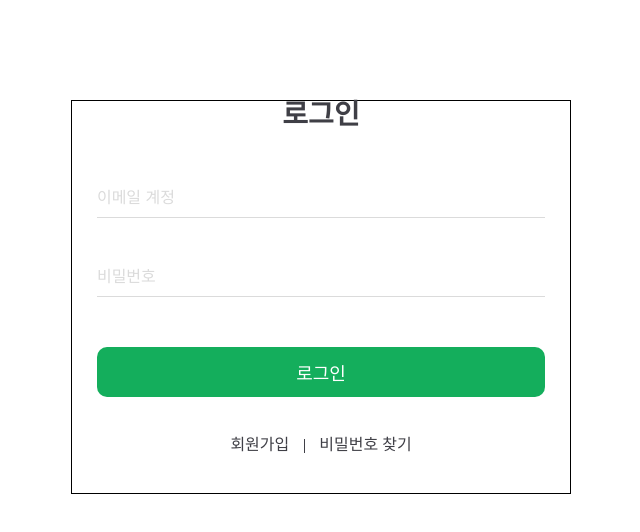
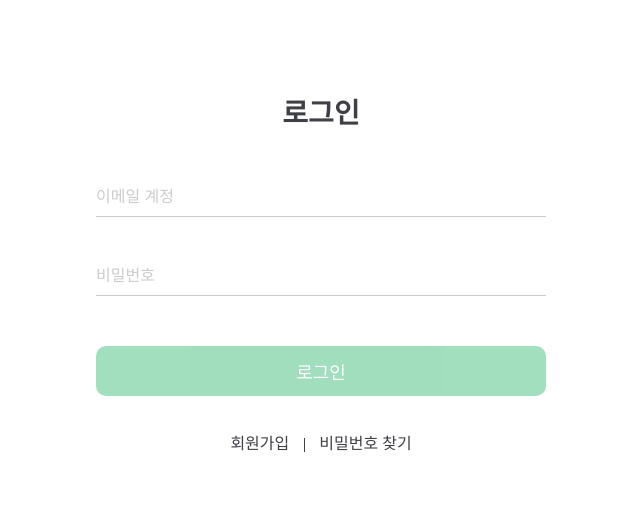
Before and after one commit to sjkymy/open-market, a React (Create React App) app: page /account/login in a window 1280 px wide. Shown: the top 532 px of the page, without its empty margins (319-959 px from the left). Built offline with nearby package versions, Linux system fonts and the light colour scheme.

Commit message:
feat: 로그인 유효성 검사, 버튼 disabled #7

```diff
--- a/src/components/userInput/Inp.jsx
+++ b/src/components/userInput/Inp.jsx
@@ -5,12 +5,12 @@ const Inp = styled.input`
     background-color: none;
     border: none;
     padding: 10px 0;
-    border-bottom: 1px solid #DBDBDB;
+    border-bottom: 1px solid #cdcbcb;
     margin: 20px 0;
     outline: none;
 
     ::placeholder{
-        color: #DBDBDB;
+        color: #cdcbcb;
     };
 
     :focus {
--- a/src/pages/account/login/Login.jsx
+++ b/src/pages/account/login/Login.jsx
@@ -1,17 +1,46 @@
 import { Container, LoginTit, LoginForm, LinkGroup, JoinLink } from "./login.style";
 import { Inp } from "../../../components/userInput/Inp"
 import { Button } from "../../../components/button/Button"
+import { useNavigate } from "react-router-dom";
+import { useState, useEffect } from "react";
 
 export default function Login() {
+  const navigate = useNavigate()
+  const [emailVal, setEmailVal] = useState("");
+  const [pwVal, setPwVal] = useState("");
+  const [emailValid, setEmailValid] = useState(false)
+  const [btnDisable, setBtnDisable] = useState(true)
+  const handleOnChange = (e) => {
+    setEmailVal(e.target.value)
+    !e.currentTarget.validity.typeMismatch ?
+      setEmailValid(true) : setEmailValid(false)
+  }
+
+  useEffect(() => {
+    emailValid && pwVal.length >= 6 ?
+      setBtnDisable(false) : setBtnDisable(true)
+  })
+
   return (
     <Container>
       <LoginTit>로그인</LoginTit>
       <LoginForm>
-        <Inp type="email" placeholder="이메일 계정"/>
-        <Inp type="password" placeholder="비밀번호"/>
+        <Inp
+          type="email"
+          placeholder="이메일 계정"
+          value={emailVal}
+          onChange={handleOnChange}
+        />
+        <Inp
+          type="password"
+          placeholder="비밀번호"
+          value={pwVal}
+          onChange={(e) => {setPwVal(e.target.value)}}
+        />
         <Button
           type="button"
           className="large"
+          disabled={btnDisable}
         >로그인</Button>
       </LoginForm>
       <LinkGroup>
--- a/src/pages/account/login/login.style.js
+++ b/src/pages/account/login/login.style.js
@@ -5,7 +5,6 @@ const Container = styled.div `
     width: 87%;
     max-width: 500px;
     margin: 100px auto;
-    border: 1px solid black;
 `
 
 const LoginTit = styled.h2 `
```
